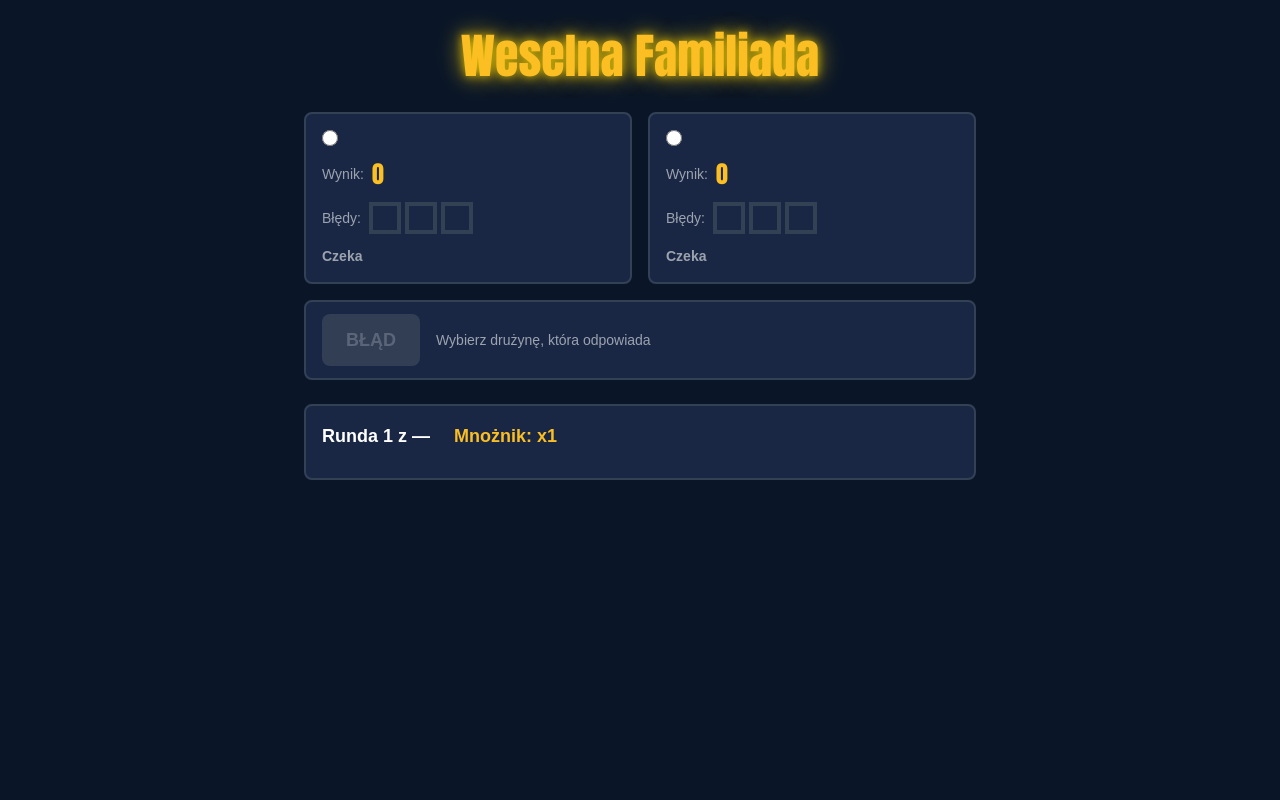
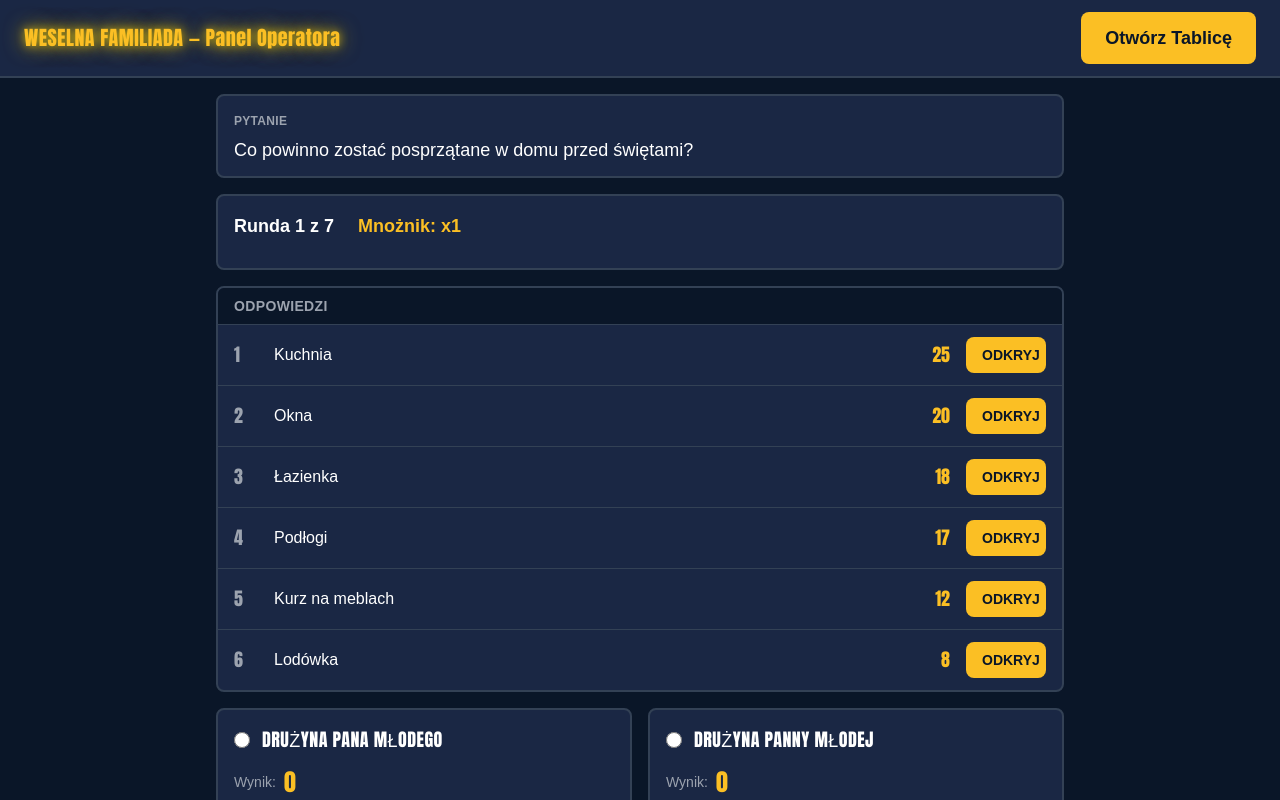
Before and after one commit to aleksanderginalski/Weselna_familiada, a React (Vite) app: page / in a window 1280 px wide. Shown: the top 800 px of the page. Built offline with nearby package versions, Linux system fonts and the light colour scheme.

Commit message:
feat(operator): assemble complete operator panel (Closes #61)

```diff
--- a/src/App.tsx
+++ b/src/App.tsx
@@ -1,29 +1,29 @@
+import { useEffect } from 'react';
 import { GameBoard } from '@/components/board/GameBoard';
-import { AnswerControl } from '@/components/operator/AnswerControl';
-import { RoundControls } from '@/components/operator/RoundControls';
-import { TeamControl } from '@/components/operator/TeamControl';
+import { OperatorPanel } from '@/components/operator/OperatorPanel';
 import { useBroadcast } from '@/hooks/useBroadcast';
+import { useGameStore } from '@/store/gameStore';
+import { GameDataFile } from '@/types/game';
 
 const isBoard = new URLSearchParams(window.location.search).get('view') === 'board';
 
 export function App() {
   useBroadcast();
+  const loadGame = useGameStore((state) => state.loadGame);
+  const startGame = useGameStore((state) => state.startGame);
+
+  useEffect(() => {
+    fetch('/pytania.json')
+      .then((res) => res.json())
+      .then((data: GameDataFile) => {
+        loadGame(data);
+        startGame();
+      });
+  }, [loadGame, startGame]);
 
   if (isBoard) {
     return <GameBoard />;
   }
 
-  // Operator panel placeholder — will be replaced in upcoming US
-  return (
-    <div className="min-h-screen bg-familiada-bg-dark flex flex-col items-center gap-8 p-8">
-      <h1 className="font-display text-5xl text-familiada-gold text-glow-gold">
-        Weselna Familiada
-      </h1>
-      <div className="w-full max-w-2xl flex flex-col gap-6">
-        <AnswerControl />
-        <TeamControl />
-        <RoundControls />
-      </div>
-    </div>
-  );
+  return <OperatorPanel />;
 }
--- /dev/null
+++ b/src/components/operator/OperatorPanel.tsx
@@ -0,0 +1,51 @@
+import { useGameStore } from '@/store/gameStore';
+import { AnswerControl } from './AnswerControl';
+import { RoundControls } from './RoundControls';
+import { TeamControl } from './TeamControl';
+
+function handleOpenBoard() {
+  window.open('/?view=board', '_blank');
+}
+
+export function OperatorPanel() {
+  const rounds = useGameStore((state) => state.rounds);
+  const currentRoundIndex = useGameStore((state) => state.currentRoundIndex);
+
+  const currentQuestion = rounds[currentRoundIndex]?.question;
+
+  return (
+    <div className="min-h-screen bg-familiada-bg-dark flex flex-col">
+      {/* Header */}
+      <header className="flex items-center justify-between px-6 py-3 bg-familiada-bg-panel border-b-2 border-familiada-border">
+        <h1 className="font-display text-xl text-familiada-gold text-glow-gold tracking-wide">
+          WESELNA FAMILIADA — Panel Operatora
+        </h1>
+        <button
+          onClick={handleOpenBoard}
+          className="operator-btn bg-familiada-gold text-familiada-bg-dark hover:bg-yellow-400 font-bold"
+        >
+          Otwórz Tablicę
+        </button>
+      </header>
+
+      {/* Main content */}
+      <main className="flex-1 flex flex-col gap-4 px-6 py-4 max-w-4xl w-full mx-auto">
+        {/* Current question */}
+        {currentQuestion && (
+          <div className="bg-familiada-bg-panel border-2 border-familiada-border rounded-lg px-4 py-3">
+            <span className="text-familiada-text-secondary text-xs uppercase tracking-wide font-bold">
+              Pytanie
+            </span>
+            <p className="text-familiada-text-primary font-body text-lg mt-1">
+              {currentQuestion}
+            </p>
+          </div>
+        )}
+
+        <RoundControls />
+        <AnswerControl />
+        <TeamControl />
+      </main>
+    </div>
+  );
+}
```
Also changed, not shown: 1 other file (tests, documents, lock files or other folders).
